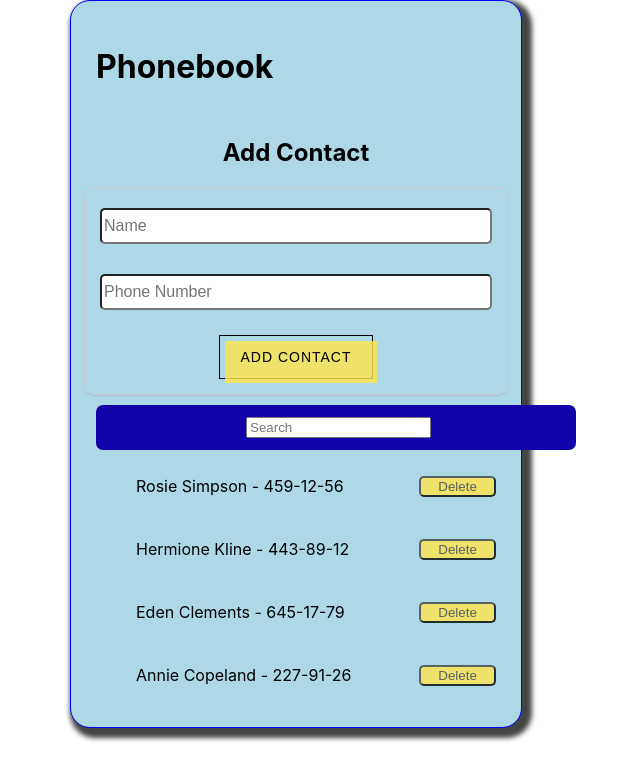
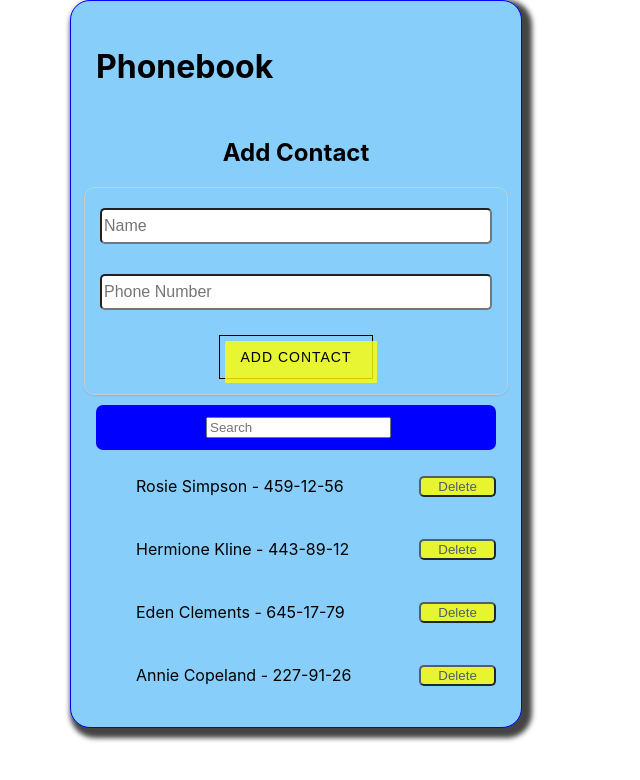
Before and after one commit to KamilKucharczyk/goit-react-hw-06-phonebook, a React (Create React App) app: page / in a window 1280 px wide. Shown: the top 780 px of the page, without its empty margins (344-984 px from the left). Built offline with nearby package versions, Linux system fonts and the light colour scheme.

Commit message:
styles correction

```diff
--- a/src/components/app.module.css
+++ b/src/components/app.module.css
@@ -6,7 +6,7 @@
   gap: 10px;
   justify-content: center;
 
-  background-color: lightblue;
+  background-color: lightskyblue;
   border: 1px solid blue;
   border-radius: 20px;
   box-shadow: 5px 5px 5px 5px rgb(21, 21, 21, 0.8);
--- a/src/components/contactForm/contactForm.module.css
+++ b/src/components/contactForm/contactForm.module.css
@@ -50,7 +50,7 @@ input::placeholder:focus {
 }
 .btnAfter::after {
   content: '';
-  background-color: #ffe54c;
+  background-color: yellow;
   width: 100%;
   z-index: -1;
   position: absolute;
--- a/src/components/contactList/contactList.module.css
+++ b/src/components/contactList/contactList.module.css
@@ -8,7 +8,7 @@
   cursor: pointer;
   border-radius: 5px;
   width: 6vw;
-  background-color: #ffe54c;
+  background-color: yellow;
   opacity: 80%;
   color: #444;
   border-color: #444;
--- a/src/components/filter/filter.module.css
+++ b/src/components/filter/filter.module.css
@@ -13,11 +13,10 @@
   gap: 5px;
   justify-content: space-between;
   align-items: center;
-  width: 100%;
   padding: 3% 10%;
   color: white;
   border-radius: 7px;
-  background-color: #1204aa;
+  background-color: blue;
   font-weight: 600;
   cursor: pointer;
 }
```
